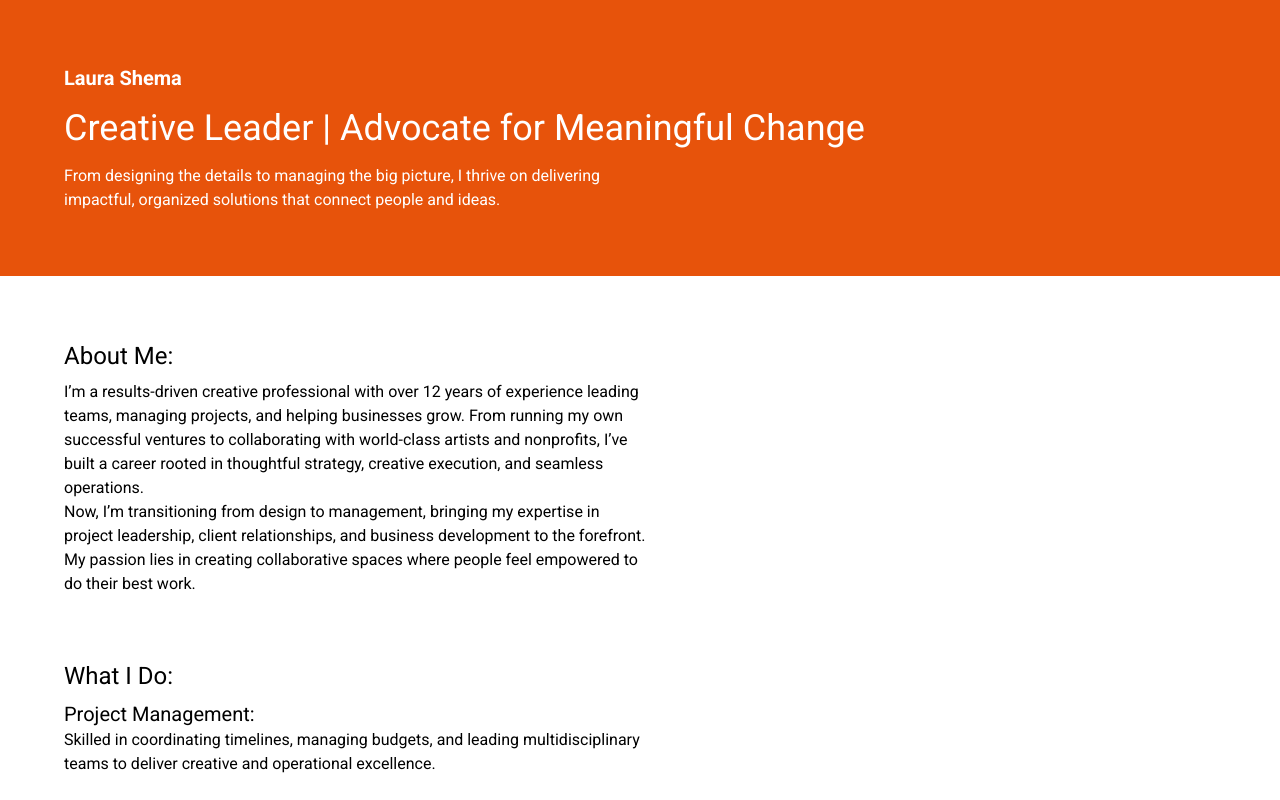
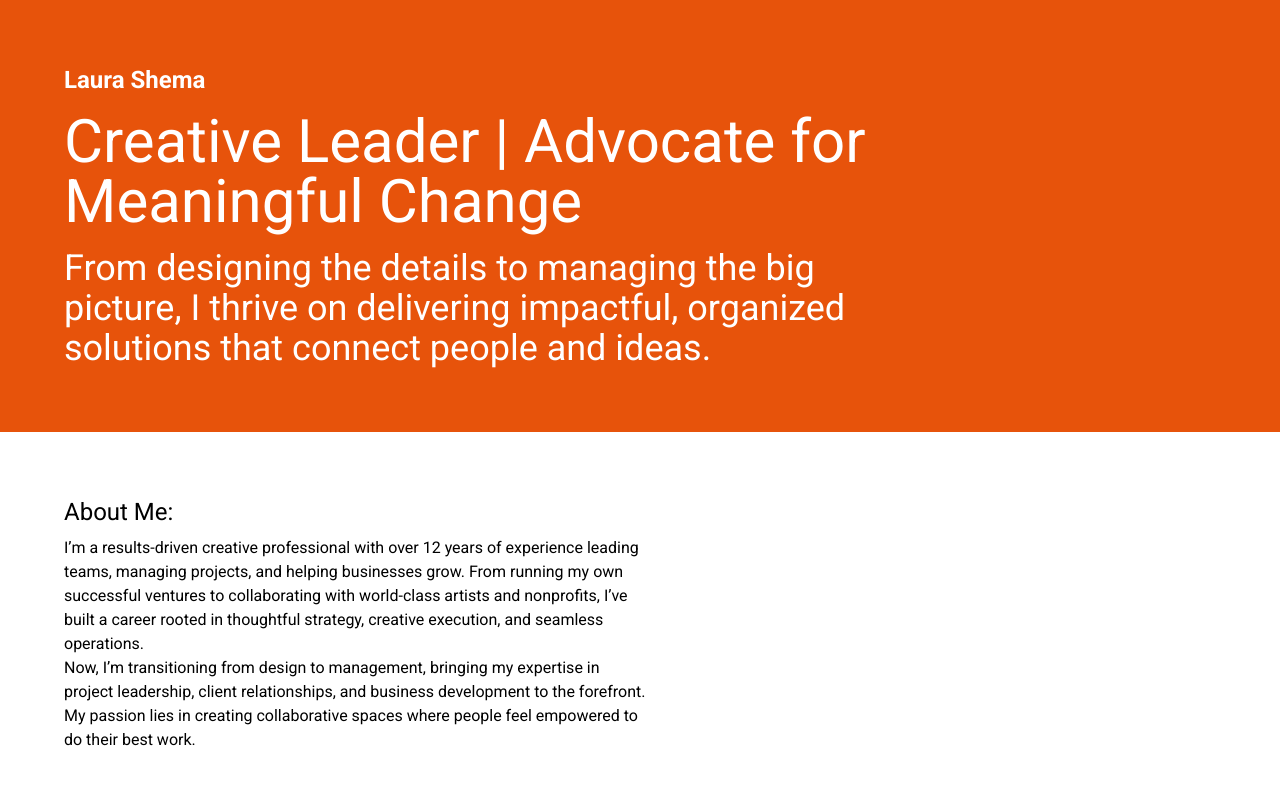
Before and after one commit to talktalkmake/laurashema, a website: page index.html in a window 1280 px wide. Shown: the top 800 px of the page. Drawn offline with Linux system fonts and the light colour scheme.

Commit message:
Big text

```diff
--- a/index.html
+++ b/index.html
@@ -8,9 +8,9 @@
     </head>
     <body class="">
         <header class="bg-onj text-[#FFF] p-4 sm:pt-16 sm:pr-[30vw] sm:pb-16 sm:pl-[5vw]">
-            <h1 class="text-xl font-bold">Laura Shema</h1>
-            <h2 class="text-4xl mt-4">Creative Leader | Advocate for Meaningful Change</h2>
-            <h3 class="mt-4">From designing the details to managing the big picture, I thrive on delivering impactful, organized solutions that connect people and ideas.</h3>
+            <h1 class="text-xl md:text-2xl font-bold">Laura Shema</h1>
+            <h2 class="text-4xl md:text-6xl mt-4">Creative Leader | Advocate for Meaningful Change</h2>
+            <h3 class="text-2xl md:text-4xl mt-4">From designing the details to managing the big picture, I thrive on delivering impactful, organized solutions that connect people and ideas.</h3>
         </header>
 
         <main class="p-4 sm:pt-16 sm:pr-[30vw] sm:pb-16 sm:pl-[5vw]">
```
Also changed, not shown: style.css.
